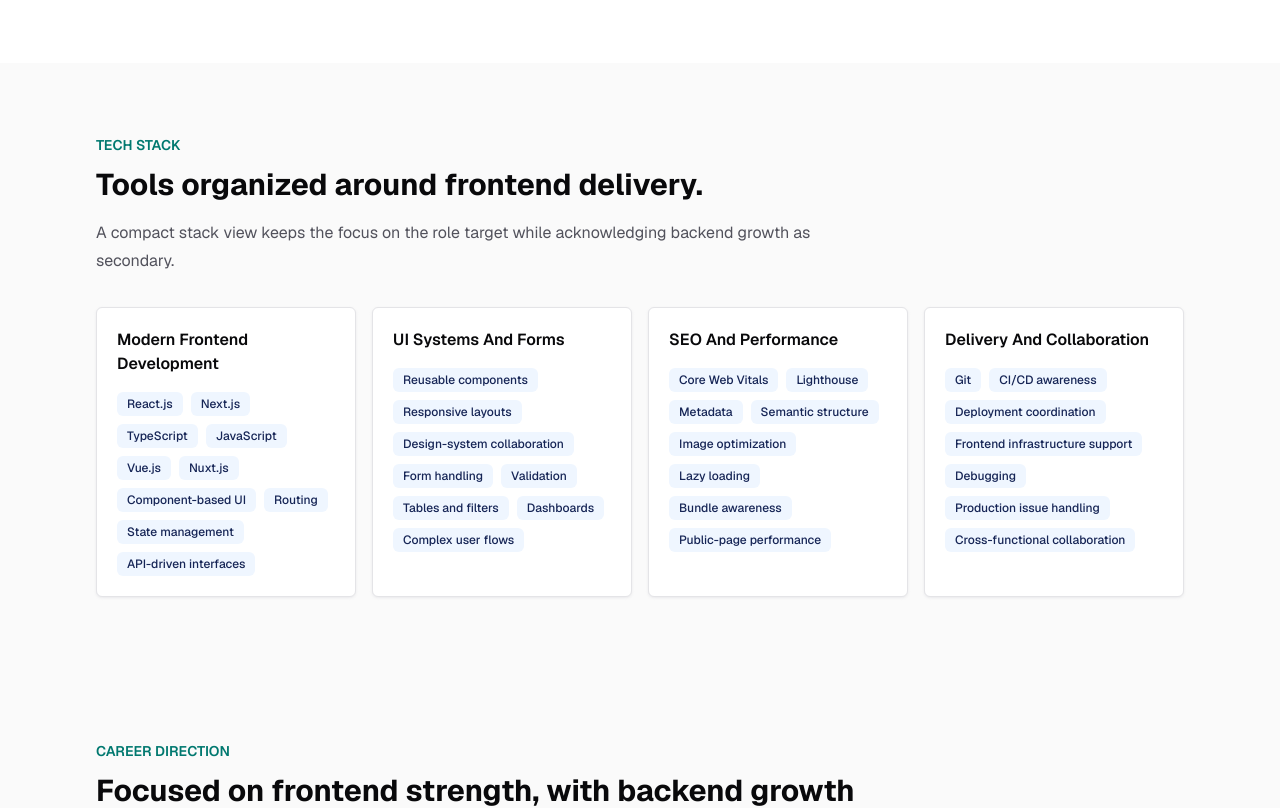
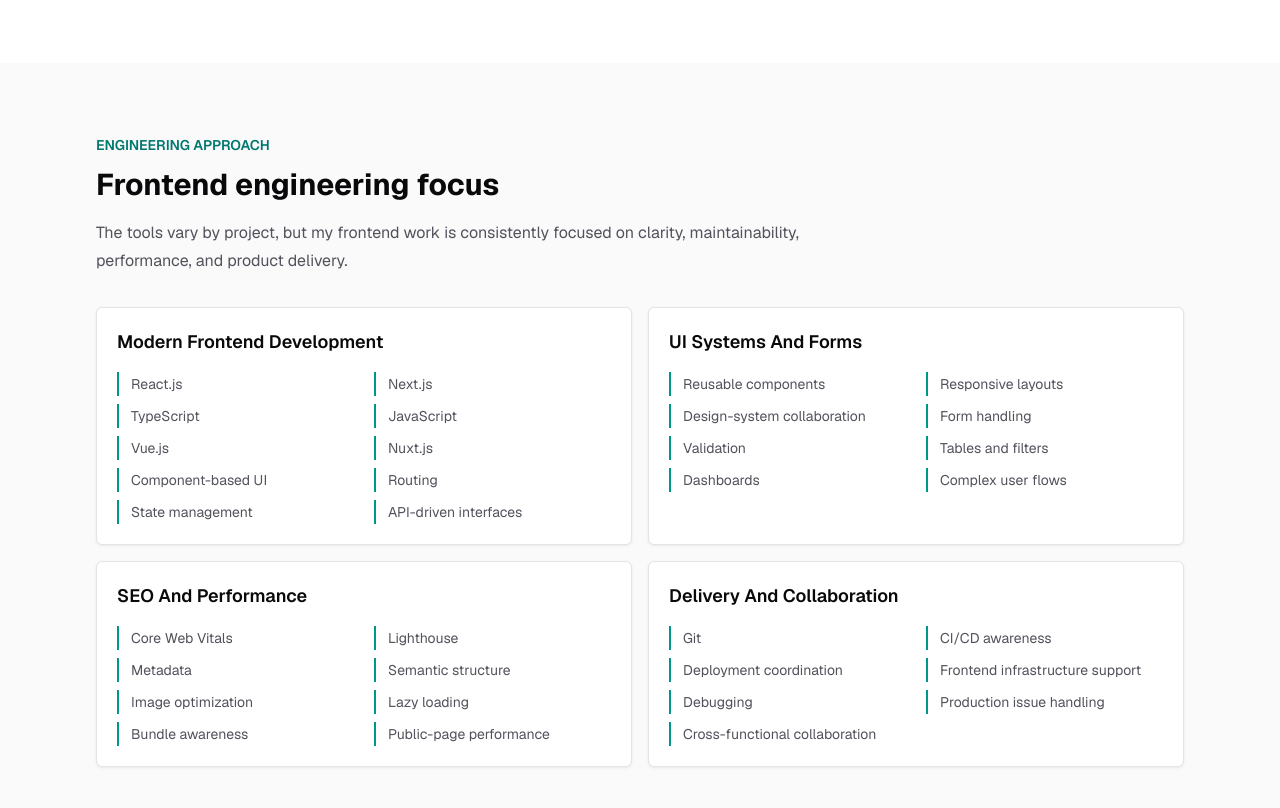
Before and after one commit to buttererror/mahmoud-portfolio, a Next.js app: page / in a window 1280 px wide. Shown: the part 2840-3648 px from the top of the page. Built offline with nearby package versions, Linux system fonts and the light colour scheme.

Commit message:
feat(home): replace tech stack with engineering focus

```diff
--- a/src/app/page.tsx
+++ b/src/app/page.tsx
@@ -1,4 +1,5 @@
 import { CaseStudyCard } from "@/components/cards/case-study-card";
+import { EngineeringFocusCard } from "@/components/cards/engineering-focus-card";
 import { InfoCard } from "@/components/cards/info-card";
 import { SiteFooter } from "@/components/layout/site-footer";
 import { SiteHeader } from "@/components/layout/site-header";
@@ -7,9 +8,9 @@
 import { coreFrontendCapabilities } from "@/data/capabilities";
 import { selectedCaseStudies } from "@/data/case-studies";
 import { domainExperience } from "@/data/domains";
+import { frontendEngineeringFocus } from "@/data/focus-areas";
 import { contactLinks, heroLinks } from "@/data/links";
 import { profile } from "@/data/profile";
-import { techStack } from "@/data/skills";
 
 export default function Home() {
   return (
@@ -93,29 +94,14 @@
         </Section>
 
         <Section
-          id="tech-stack"
-          eyebrow="Tech stack"
-          title="Tools organized around frontend delivery."
-          description="A compact stack view keeps the focus on the role target while acknowledging backend growth as secondary."
+          id="engineering-focus"
+          eyebrow="Engineering approach"
+          title="Frontend engineering focus"
+          description="The tools vary by project, but my frontend work is consistently focused on clarity, maintainability, performance, and product delivery."
         >
-          <div className="grid gap-4 md:grid-cols-2 lg:grid-cols-4">
-            {techStack.map((group) => (
-              <article
-                key={group.title}
-                className="rounded-md border border-zinc-200 bg-white p-5 shadow-sm shadow-zinc-200/60"
-              >
-                <h3 className="text-base font-semibold text-zinc-950">{group.title}</h3>
-                <div className="mt-4 flex flex-wrap gap-2">
-                  {group.items.map((item) => (
-                    <span
-                      key={item}
-                      className="rounded-md bg-blue-50 px-2.5 py-1 text-xs font-medium text-blue-950"
-                    >
-                      {item}
-                    </span>
-                  ))}
-                </div>
-              </article>
+          <div className="grid gap-4 md:grid-cols-2">
+            {frontendEngineeringFocus.map((focusArea) => (
+              <EngineeringFocusCard key={focusArea.title} focusArea={focusArea} />
             ))}
           </div>
         </Section>
--- /dev/null
+++ b/src/components/cards/engineering-focus-card.tsx
@@ -0,0 +1,20 @@
+import type { EngineeringFocusArea } from "@/data/focus-areas";
+
+type EngineeringFocusCardProps = {
+  focusArea: EngineeringFocusArea;
+};
+
+export function EngineeringFocusCard({ focusArea }: EngineeringFocusCardProps) {
+  return (
+    <article className="h-full rounded-md border border-zinc-200 bg-white p-5 shadow-sm shadow-zinc-200/60">
+      <h3 className="text-lg font-semibold text-zinc-950">{focusArea.title}</h3>
+      <ul className="mt-4 grid gap-x-5 gap-y-2 sm:grid-cols-2">
+        {focusArea.items.map((item) => (
+          <li key={item} className="border-l-2 border-teal-600 pl-3 text-sm leading-6 text-zinc-600">
+            {item}
+          </li>
+        ))}
+      </ul>
+    </article>
+  );
+}
--- a/src/data/skills.ts
+++ /dev/null
@@ -1,5 +0,0 @@
-export type { EngineeringFocusArea as TechStackGroup } from "./focus-areas";
-
-// Temporary compatibility export for the prototype engineering-focus section.
-// Slice 5 will consume the domain-specific name directly and remove this bridge.
-export { frontendEngineeringFocus as techStack } from "./focus-areas";
```
